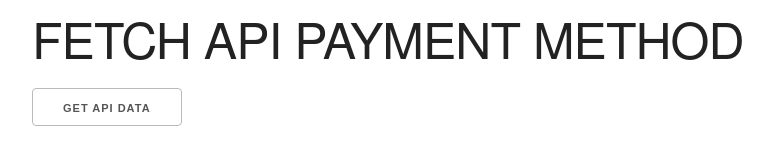
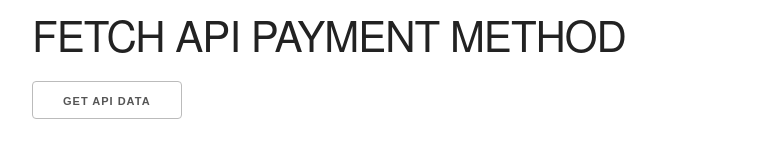
Before and after one commit to NurudeenNajeem/fetch-api.github.io, a plain HTML site: page index.html in a window 1280 px wide. Shown: the whole page, without its empty margins (128-901 px from the left). Drawn offline with nearby package versions, Linux system fonts and the light colour scheme.

Commit message:
Update h1 to h2
Update h1 to h2

```diff
--- a/index.html
+++ b/index.html
@@ -11,7 +11,7 @@
 <body>
 <!------->
  <div class="container">
-    <h1>FETCH API  PAYMENT METHOD</h1>
+    <h2>FETCH API  PAYMENT METHOD</h2>
     <button id="button3">Get API data</button>
     <br>
     <br>
```
